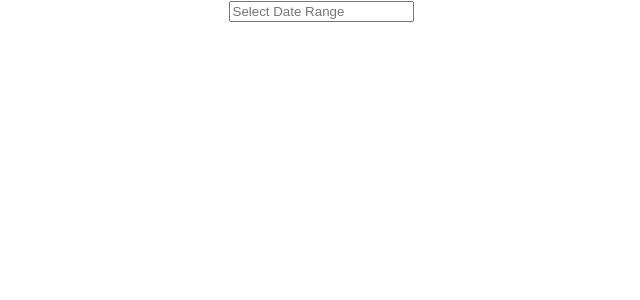
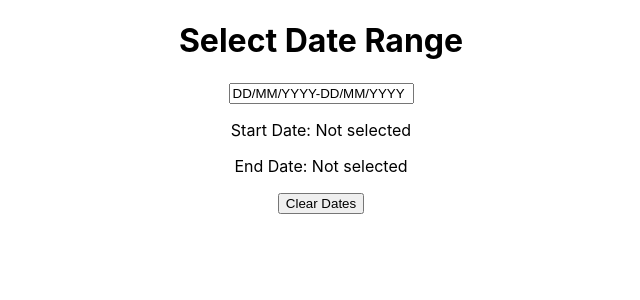
Before and after one commit to irshadvali/app-practice, a React (Create React App) app: page / in a window 1280 px wide. Shown: the top 300 px of the page, without its empty margins (319-959 px from the left). Built offline with nearby package versions, Linux system fonts and the light colour scheme.

Commit message:
date component

```diff
--- a/src/App.tsx
+++ b/src/App.tsx
@@ -6,13 +6,13 @@ import Popup from './Page/Popup';
 import FullScreen from './Page/FullScreen';
 import NewApp from './Page/NewApp';
 import TargetingPage from './Page/TargetingPage';
-import DateRangePicker from './Page/DateRangePicker';
+import Demo from './Page/Demo';
 function App() {
   return (
     <div className="App">
       {/* <Slide></Slide> */}
       {/* <Popup></Popup>*/}
-      <DateRangePicker></DateRangePicker>
+      <Demo></Demo>
     </div>
   );
 }
--- a/src/Page/DateRangePicker.tsx
+++ b/src/Page/DateRangePicker.tsx
@@ -1,10 +1,13 @@
-import React, { useState, useRef, useEffect } from 'react';
-import DatePicker, { registerLocale } from 'react-datepicker';
+import React, { useState, useRef, useEffect, forwardRef, useImperativeHandle } from 'react';
+import DatePicker from 'react-datepicker';
 import 'react-datepicker/dist/react-datepicker.css';
-import "./FullScreen.css"
-import enGB from 'date-fns/locale/en-GB';
-// registerLocale('en-GB', enGB);
-const DateRangePicker: React.FC = () => {
+import './FullScreen.css'
+interface DateRangePickerProps {
+  onStartDateChange: (date: Date | null) => void;
+  onEndDateChange: (date: Date | null) => void;
+}
+
+const DateRangePicker = forwardRef<any, DateRangePickerProps>(({ onStartDateChange, onEndDateChange }, ref) => {
   const [startDate, setStartDate] = useState<Date | null>(null);
   const [endDate, setEndDate] = useState<Date | null>(null);
   const [open, setOpen] = useState<boolean>(false);
@@ -15,6 +18,8 @@ const DateRangePicker: React.FC = () => {
     const [start, end] = dates;
     setStartDate(start);
     setEndDate(end);
+    onStartDateChange(start);
+    onEndDateChange(end);
   };
 
   const toggleDatePicker = () => {
@@ -33,17 +38,29 @@ const DateRangePicker: React.FC = () => {
       document.removeEventListener('mousedown', handleClickOutside);
     };
   }, []);
-   const SformattedDate = startDate && startDate.toLocaleDateString('en-GB');
-   const EformattedDate = endDate && endDate.toLocaleDateString('en-GB');
-  const selectedDates = SformattedDate && EformattedDate ? `${SformattedDate} - ${EformattedDate}` : '';
-  console.log("----",SformattedDate)
+
+  const formatDate = (date: Date | null): string => {
+    return date ? date.toLocaleDateString('en-GB') : '';
+  };
+
+  const selectedDates = startDate && endDate ? `${formatDate(startDate)} - ${formatDate(endDate)}`: 'DD/MM/YYYY-DD/MM/YYYY';
+
+  useImperativeHandle(ref, () => ({
+    clearDates() {
+      setStartDate(null);
+      setEndDate(null);
+      onStartDateChange(null);
+      onEndDateChange(null);
+    }
+  }));
+
   return (
     <div ref={datepickerRef}>
       <input
         type="text"
         onFocus={toggleDatePicker}
         ref={inputRef}
-        value={selectedDates}
+        value={selectedDates || ''}
         placeholder="Select Date Range"
         readOnly
         onMouseDown={(e) => {
@@ -64,12 +81,11 @@ const DateRangePicker: React.FC = () => {
             placeholderText="Select Date Range"
             dateFormat="MM/dd/yyyy"
             showPopperArrow={false}
-
           />
         </div>
       )}
     </div>
   );
-};
+});
 
 export default DateRangePicker;
--- /dev/null
+++ b/src/Page/Demo.tsx
@@ -0,0 +1,51 @@
+import React, { useState, useRef } from 'react';
+import DateRangePicker from './DateRangePicker';
+
+const Demo: React.FC = () => {
+    const [startDate, setStartDate] = useState<Date | null>(null);
+    const [endDate, setEndDate] = useState<Date | null>(null);
+    const [isValid, setIsValid] = useState<boolean>(true);
+    const dateRangePickerRef = useRef<any>(null);
+    const handleStartDateChange = (date: Date | null) => {
+      setStartDate(date);
+      setIsValid(!!date && !!endDate && date <= endDate);
+    };
+
+    const handleEndDateChange = (date: Date | null) => {
+      setEndDate(date);
+      setIsValid(!!startDate && !!date && startDate <= date);
+    };
+
+    const handleSubmit = () => {
+      // Handle submission if both dates are valid
+      if (isValid) {
+        // Perform action
+      }
+    };
+
+    const handleClearDates = () => {
+        setStartDate(null);
+    setEndDate(null);
+    setIsValid(true);
+    if (dateRangePickerRef.current) {
+      dateRangePickerRef.current.clearDates();
+    }
+      };
+  return (
+    <div>
+      <h1>Select Date Range</h1>
+        <DateRangePicker
+        onStartDateChange={handleStartDateChange}
+        onEndDateChange={handleEndDateChange}
+        ref={dateRangePickerRef}
+      />
+      {/* {!isValid && <p style={{ color: 'red' }}>End date must be after start date</p>}
+      <button onClick={handleSubmit} disabled={!isValid}>Submit</button> */}
+      <p>Start Date: {startDate ? startDate.toLocaleDateString('en-GB') : 'Not selected'}</p>
+      <p>End Date: {endDate ? endDate.toLocaleDateString('en-GB') : 'Not selected'}</p>
+      <button onClick={handleClearDates}>Clear Dates</button>
+    </div>
+  );
+};
+
+export default Demo;
```
Lines whose indentation alone changed are shown as unchanged.
